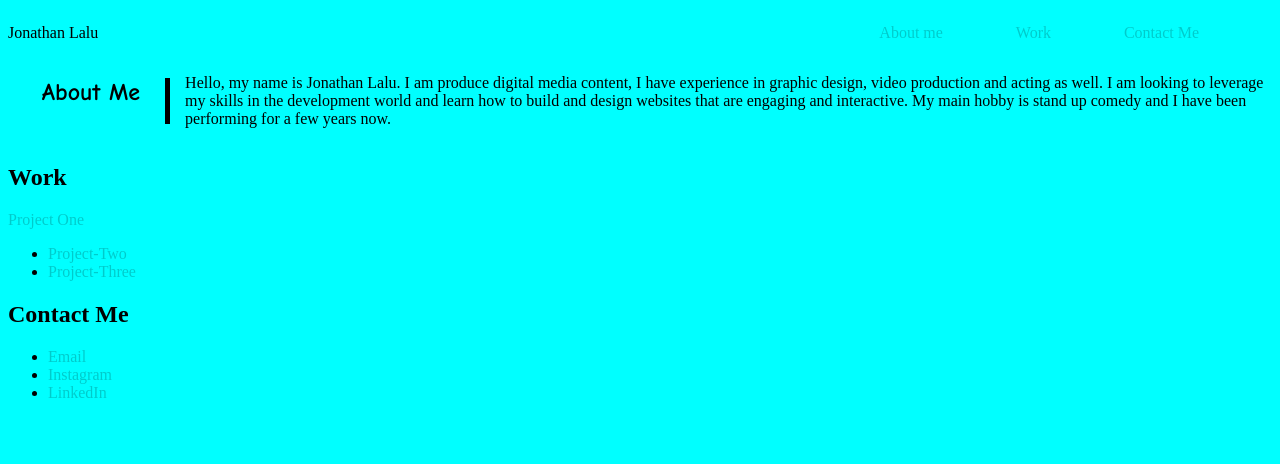
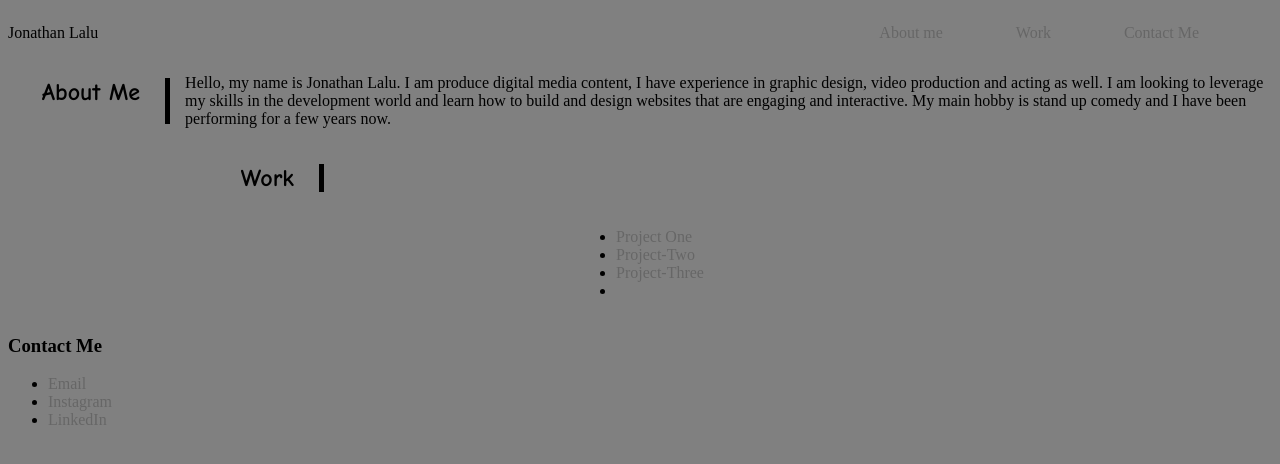
Before and after one commit to Lalu423/portfolio, a plain HTML site: page index.html in a window 1280 px wide. Drawn offline with Linux system fonts and the light colour scheme.

Commit message:
updated styles

```diff
--- a/assets/styles.css
+++ b/assets/styles.css
@@ -7,7 +7,7 @@ body {
 }
 
 :root {
-    --primary: aqua;
+    --primary: gray;
     --header-font: "Comic Sans MS";
 }
 
@@ -23,6 +23,20 @@ body {
     border-right: 5px solid black;
     margin-right: 15px;
     font-family: var(--header-font)
+}
+
+#projects h2 {
+    width: 25%;
+    text-align: right;
+    padding-right: 25px;
+    border-right: 5px solid black;
+    margin-right: 15px;
+    font-family: var(--header-font)
+}
+
+.project-links {
+    display: flex;
+    justify-content:center;
 }
 
 .top-banner {
@@ -57,3 +71,7 @@ a:visited {
     text-decoration: none;
     color: black;
 }
+
+.contact {
+    justify-content: center;
+}
--- a/index.html
+++ b/index.html
@@ -21,33 +21,36 @@
         </nav>
     </div>
 
-            <section class="picture">
+    <section class="picture">
 
 
-            </section>
-        </header>
+    </section>
+    </header>
     <div id=about-me class="about">
         <h2>About Me</h2>
-            <p>
-                Hello, my name is Jonathan Lalu. I am produce digital media content, I have experience in graphic design, video production and acting as well. I am looking to leverage my skills in the development world and learn how to build and design websites that are engaging and interactive. My main hobby is stand up comedy and I have been performing for a few years now.
-            </p>
+        <p>
+            Hello, my name is Jonathan Lalu. I am produce digital media content, I have experience in graphic design,
+            video production and acting as well. I am looking to leverage my skills in the development world and learn
+            how to build and design websites that are engaging and interactive. My main hobby is stand up comedy and I
+            have been performing for a few years now.
+        </p>
     </div>
 
-    <div id="projects" class="projects">
+    <div id="projects" class="project">
         <h2>Work</h2>
         <div class="project-links">
             <section id="One-large">
-                <a href="#project-one">Project One</a>
-            </section>
-            <section id="two-small">
                 <ul>
+                    <li><a href="#project-one">Project One</a></li>
                     <li><a href="#project-two">Project-Two</a></li>
-                    <li><a href="#project-three">Project-Three</a></li>
+                    <li><a href="#project-three">Project-Three</a>
+                    <li>
                 </ul>
             </section>
-
+        </div>
+        <div class="contact-me">
             <footer class="contact">
-                <h2>Contact Me</h2>
+                <h3>Contact Me</h2>
                     <nav>
                         <ul>
                             <li><a href=mailto:jonathanlalu@gmail.com>Email</a></li>
```
